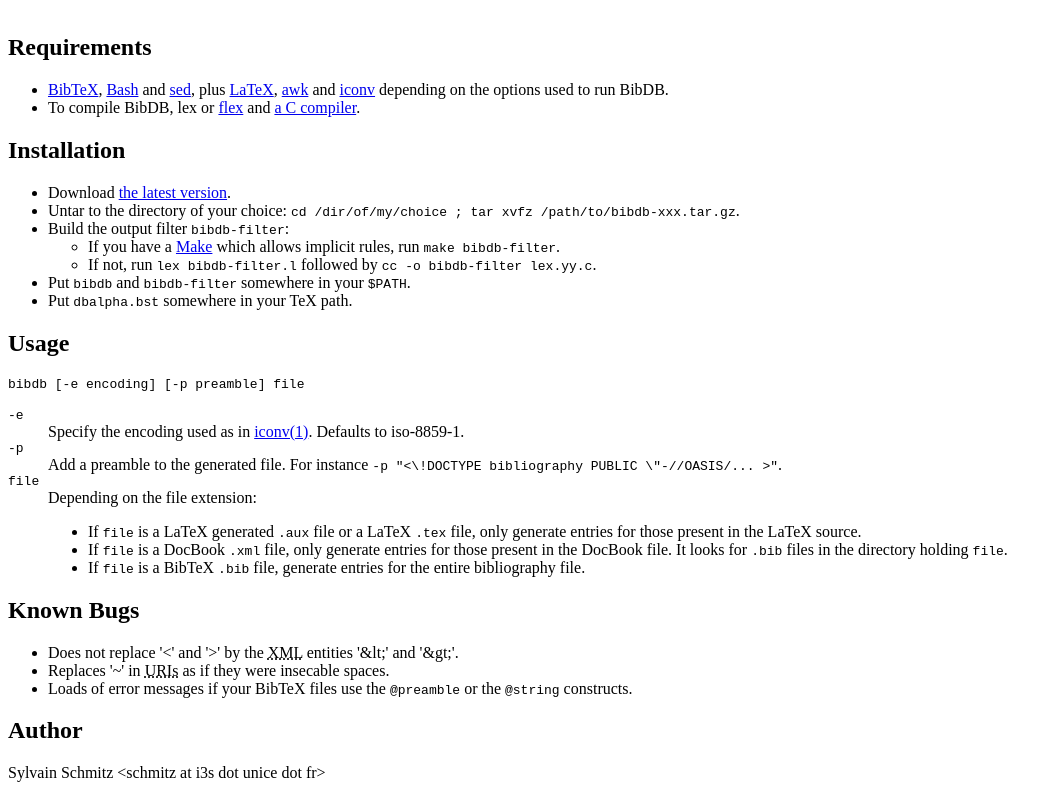
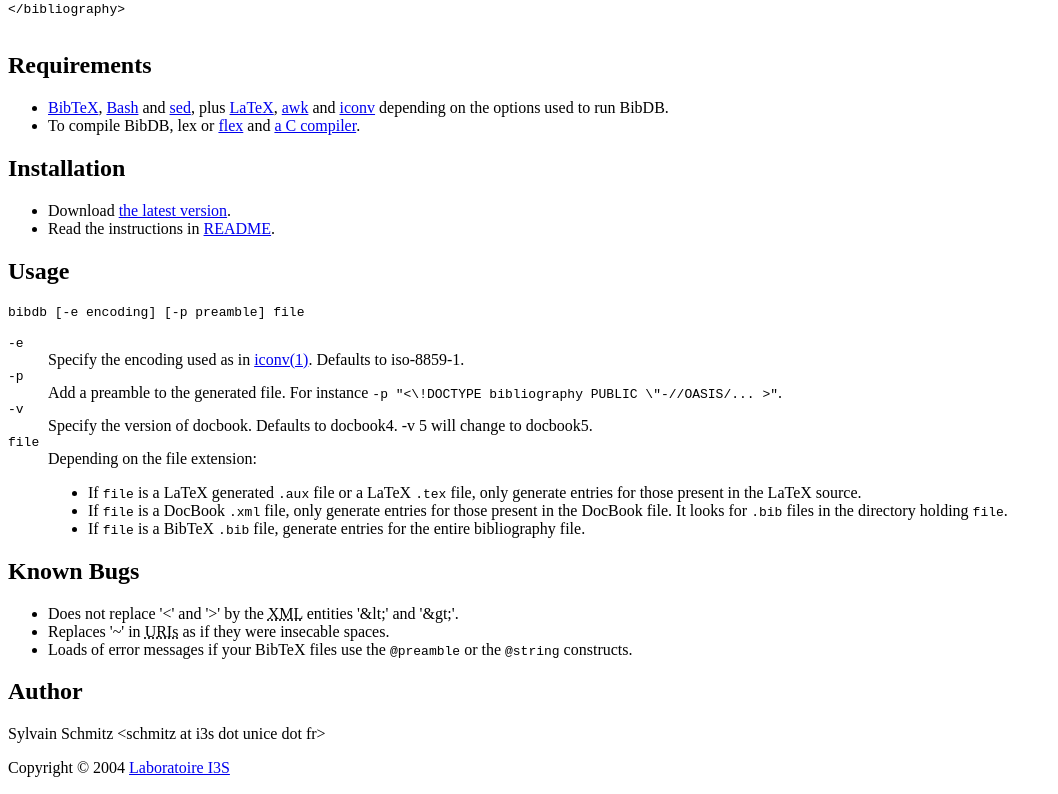
Before and after one commit to houqp/bibdb, a plain HTML site: page index.html in a window 1280 px wide. Shown: the part 2001-2795 px from the top of the page, without its empty margins (0-1058 px from the left). Drawn offline with Linux system fonts and the light colour scheme.

Commit message:
for v0.1.2 release

```diff
--- a/index.html
+++ b/index.html
@@ -24,7 +24,7 @@
     <a href="http://www.docbook.org">DocBook</a>
     <abbr title="eXtensible Markup Language">XML</abbr>.</p>
 
-    <p>Latest version: 0.1.</p>
+    <p>Latest version: 0.1.2</p>
   </div>
 
 
@@ -49,6 +49,9 @@
       </li>
       <li>
         <a href="#auth" title="The author of BibDB.">Author</a>
+      </li>
+      <li>
+        <a href="#main" title="The maintainer of BibDB.">Maintainer</a>
       </li>
       <li>
         <a href="#lic" title="See the license of BibDB.">License</a>
@@ -201,37 +204,10 @@ Warning--can't use both author and editor fields in au72
   <h2><a id="inst">Installation</a></h2>
   <ul>
     <li>
-      Download <a href="bibdb-latest.tar.gz">the latest version</a>.
+      Download <a href="download/bibdb-0.1.2.tar.gz">the latest version</a>.
     </li>
     <li>
-
-      Untar to the directory of your choice:
-      <tt>cd /dir/of/my/choice ; tar xvfz
-      /path/to/bibdb-xxx.tar.gz</tt>.
-    </li>
-    <li>
-      Build the output filter <tt>bibdb-filter</tt>:
-      <ul>
-        <li>
-          If you have a <a href="http://www.gnu.org/software/make/"
-          title="A Make program which allows implicit rules :).">Make</a>
-
-          which allows implicit rules, run <tt>make bibdb-filter</tt>.
-        </li>
-        <li>
-          If not, run <tt>lex bibdb-filter.l</tt> followed by <tt>cc
-          -o bibdb-filter lex.yy.c</tt>.
-        </li>
-      </ul>
-
-    </li>
-    <li>
-      Put <tt>bibdb</tt> and <tt>bibdb-filter</tt> somewhere in your
-      <tt>$PATH</tt>.
-    </li>
-    <li>
-
-      Put <tt>dbalpha.bst</tt> somewhere in your TeX path.
+      Read the instructions in <a href="README">README</a>.
     </li>
   </ul>
   </div>
@@ -247,6 +223,10 @@ Warning--can't use both author and editor fields in au72
     <dt><tt>-p</tt></dt>
     <dd>Add a preamble to the generated file.  For instance <tt>-p
     "&lt;\!DOCTYPE bibliography PUBLIC \"-//OASIS/... &gt;"</tt>.</dd>
+
+    <dt><tt>-v</tt></dt>
+    <dd>Specify the version of docbook.
+    Defaults to docbook4. -v 5 will change to docbook5.</dd>
 
     <dt><tt>file</tt></dt>
     <dd>Depending on the file extension:
@@ -264,7 +244,6 @@ Warning--can't use both author and editor fields in au72
           <tt>file</tt>.
         </li>
         <li>
-
           If <tt>file</tt> is a BibTeX <tt>.bib</tt> file, generate
           entries for the entire bibliography file.
         </li>
@@ -303,6 +282,11 @@ Warning--can't use both author and editor fields in au72
   </div>
 
   <div class="entry">
+  <h2><a id="main">Maintainer</a></h2>
+  <p>Qingping Hou &lt;qingping(dot)hou {AT} gmail(dot).com&lt;</p>
+  </div>
+
+  <div class="entry">
   <h2><a id="lic">License</a></h2>
   <p>
   Permission is hereby granted, free of charge, to any person obtaining a copy
```
Also changed, not shown: 2 other files.
